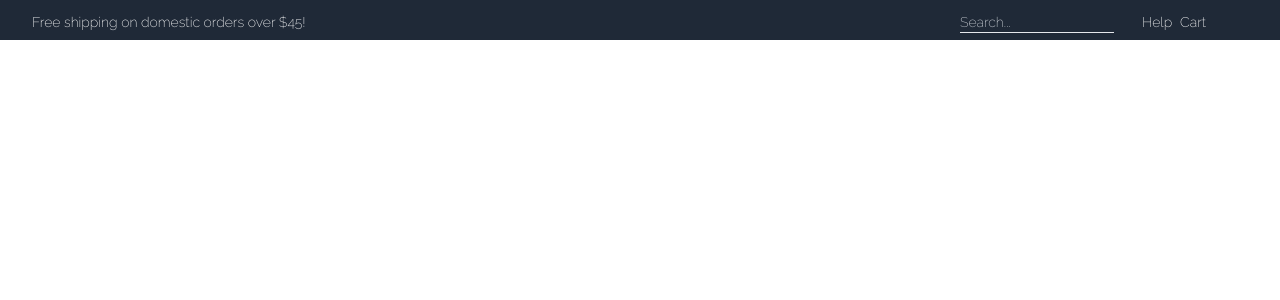
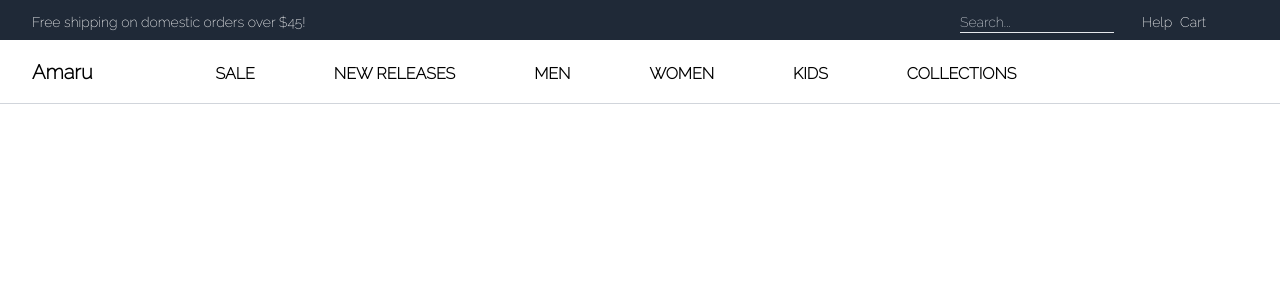
Before and after one commit to biscuitglitter/amaru, a React (Create React App) app: page / in a window 1280 px wide. Shown: the top 300 px of the page. Built offline with nearby package versions, Linux system fonts and the light colour scheme.

Commit message:
style header

```diff
--- a/package.json
+++ b/package.json
@@ -8,6 +8,7 @@
     "@testing-library/user-event": "^13.5.0",
     "react": "^18.0.0",
     "react-dom": "^18.0.0",
+    "react-router-dom": "^6.3.0",
     "react-scripts": "5.0.1",
     "web-vitals": "^2.1.4"
   },
--- a/src/App.js
+++ b/src/App.js
@@ -1,10 +1,11 @@
 import React from "react"
 import SuperHeader from "./components/SuperHeader"
-
+import Header from "./components/Header"
 const App = () => {
   return (
     <div>
       <SuperHeader />
+      <Header />
     </div>
   )
 }
--- /dev/null
+++ b/src/components/Header.js
@@ -0,0 +1,26 @@
+/* eslint-disable */
+import React from "react"
+
+const Header = () => {
+  return (
+    <div className="flex flex-row justify-between h-16 w-650 bg-white border-0 border-b border-gray-300 py-5 items-center">
+      <div className="left-container flex flex-row justify-start">
+        <div className="logo-left w-36 text-xl ml-8 font-black">Amaru</div>
+      </div>
+      <nav className="container md h-5 min-w-42 flex flex-row justify-around text-base font-semibold mr-56 cursor-pointer">
+        {[
+          ["SALE", "/sale"],
+          ["NEW RELEASES", "/releases"],
+          ["MEN", "/men"],
+          ["WOMEN", "/women"],
+          ["KIDS", "/kids"],
+          ["COLLECTIONS", "/collections"]
+        ].map(([title, url]) => (
+          <a key={title.toString()} href={url} className="hover:text-blue-600">{title}</a>
+        ))}
+      </nav>
+    </div>
+  )
+}
+
+export default Header
--- a/src/components/SuperHeader.js
+++ b/src/components/SuperHeader.js
@@ -3,8 +3,8 @@ import SearchInput from "./SearchInput"
 
 const SuperHeader = () => {
   return (
-    <div className="flex bg-gray-800 h-10 w-full text-sm flex-row justify-between">
-      <p className="text-white font-medium ml-8 py-3">Free shipping on domestic orders over $45!</p>
+    <div className="flex bg-gray-800 h-10 w-full text-sm flex-row justify-between cursor-pointer">
+      <p className="text-white font-medium ml-8 py-3 hover:underline">Free shipping on domestic orders over $45!</p>
       <div className="right-nav flex flex-row gap-1.5 mr-8 text-white py-3 gap-y-6 w-72">
       <SearchInput />
         <a className="w-8 h-4" href="help">Help</a>
```
Also changed, not shown: 1 other file (tests, documents, lock files or other folders).
